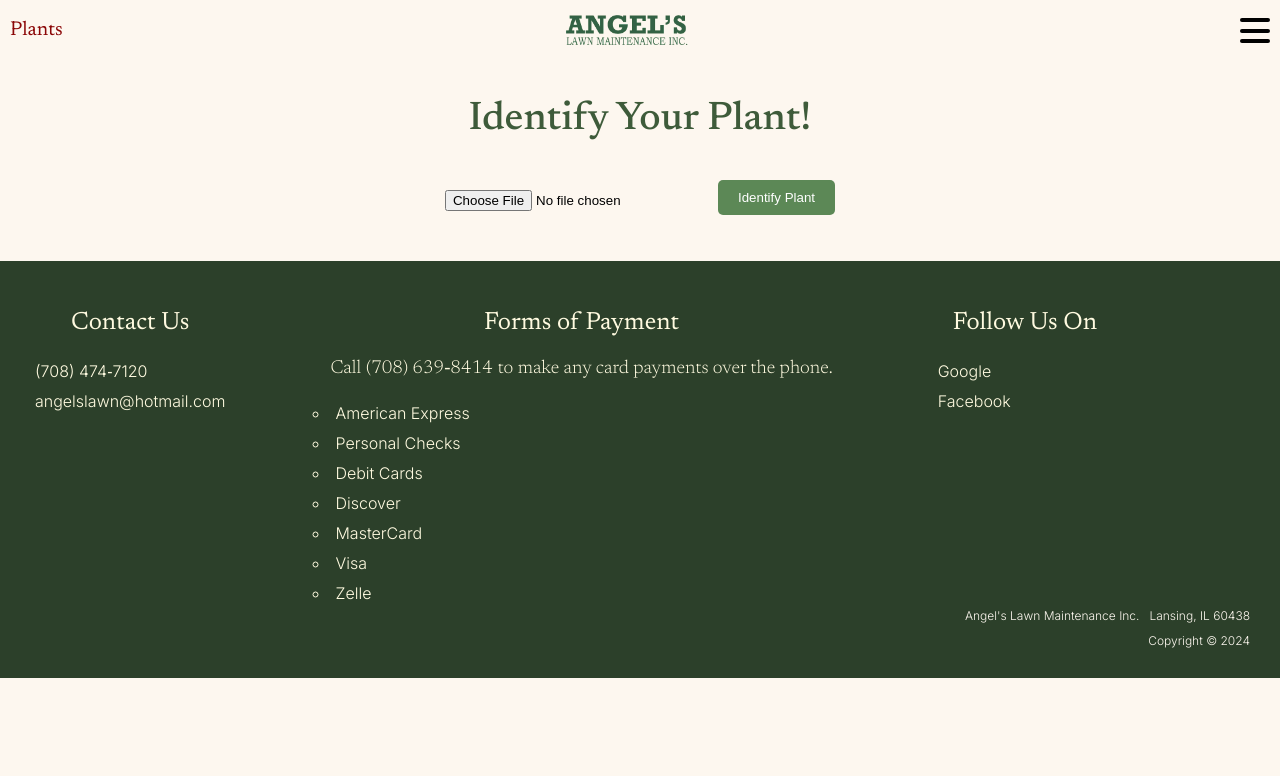
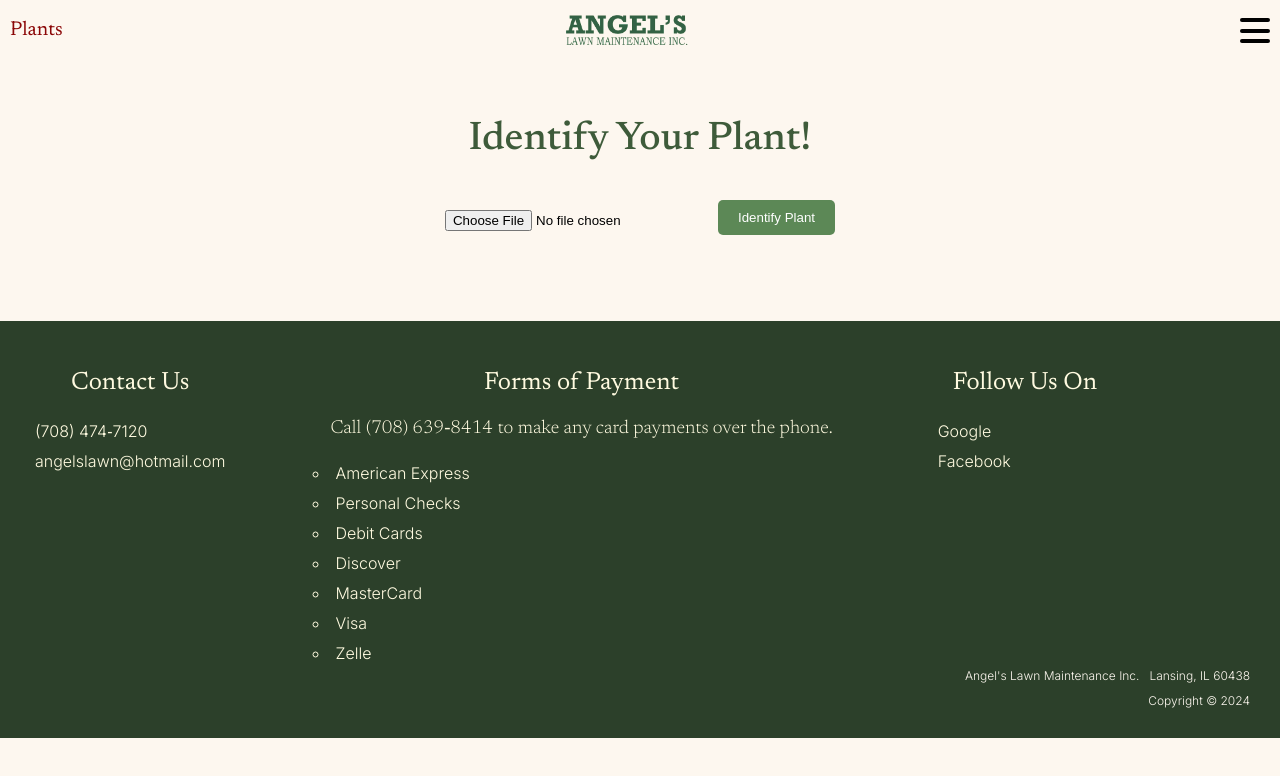
Before and after one commit to DianaCJ0616/Web204FinalProject, a React (Create React App) app in the folder angels-maintenance/: page /#/plants in a window 1280 px wide. Shown: the top 776 px of the page. Built offline with nearby package versions, Linux system fonts and the light colour scheme; a web font is replaced by a local one.

Commit message:
more css

```diff
--- a/angels-maintenance/src/styles/PlantNet.css
+++ b/angels-maintenance/src/styles/PlantNet.css
@@ -1,5 +1,6 @@
 .plantNet {
-  padding-top: 100px;
+  padding-top: 120px;
+  padding-bottom: 40px;
 }
 
 .inputing {
```
